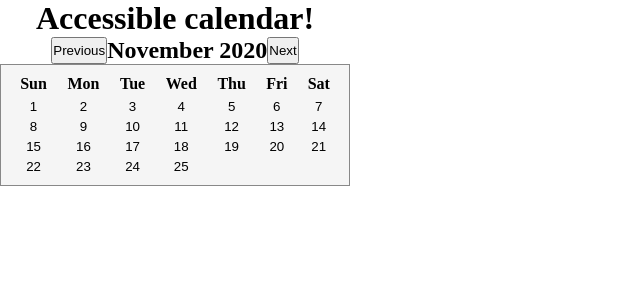
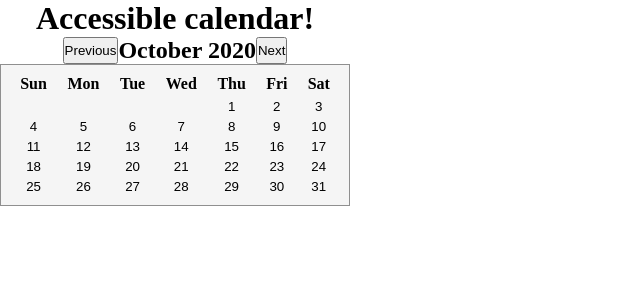
Before and after one commit to AxessLab/accessible-date-picker, a React app: page / in a window 1280 px wide. Both pictures are taken after a click on the button "Previous". Shown: the top 300 px of the page, without its empty margins (0-640 px from the left). Built offline with nearby package versions, Linux system fonts and the light colour scheme; the HTML template or start-up script is replaced by a standard one.

Commit message:
changeMonth function built, basic css added, basic aria added

```diff
--- a/src/components/Calendar.tsx
+++ b/src/components/Calendar.tsx
@@ -1,39 +1,66 @@
-import React, { useEffect, useState } from "react";
+import React, { useState } from "react";
 import ReactDOM from "react-dom";
 import moment from "moment"
 import styles from "../styles/stylesCalendar.css";
 
 import Heading from "./Heading";
-import MonthPicker from "./MonthPicker"
+import MonthPicker from "./MonthPicker";
+import DaysHeading from "./DaysHeading";
 import DatesOfMonth from "./DatesOfMonth";
-import DaysHeading from "./DaysHeading";
-
 
 const Calendar: React.FC = () => {
   const [currentDate] = useState(moment());
-  const [dateObject] = useState({
-    year: currentDate.year(),
-    month: currentDate.month(),
-    date: currentDate.date()
+
+  const [dateObject, setDateObject] = useState({
+    year: +currentDate.year(),
+    month: +currentDate.month(),
+    dates: +currentDate.daysInMonth()
   });
 
-  // const nextMonthHandler = () => {};
+  type changeMonthParameter = "next" | "previous";
+  const changeMonthHandler = (selection: changeMonthParameter) => {
+    let selectedYear = dateObject.year;
+    let selectedMonth = dateObject.month;
 
-  // const previousMonthHandler = () => {};
+    if (selection === "next") {
+      if (selectedMonth + 1 === 12) {
+        selectedYear++;
+        selectedMonth = 0;
+      } else {
+        selectedMonth++;
+      }
+    }
 
-  useEffect(() => {
-    console.log(currentDate);
-    console.log(dateObject)
-  }), [];
+    if (selection === "previous") {
+      if (selectedMonth - 1 >= 0) {
+        selectedMonth--;
+      } else {
+        selectedYear--;
+        selectedMonth = 11;
+      }
+    }
+
+    const selectedDates = +moment(`${selectedYear}-${selectedMonth + 1}`, "YYYY-MM").daysInMonth();
+
+    setDateObject({
+      year: selectedYear,
+      month: selectedMonth,
+      dates: selectedDates
+    });
+
+  };
 
   return (
     <div className={styles.calendarContainer}>
       <Heading />
-      {/* This is where the input is going */}
-      <MonthPicker month={dateObject.month} year={dateObject.year} />
+      <MonthPicker month={dateObject.month} year={dateObject.year} changeMonthHandler={changeMonthHandler} />
       <table id='calendar-table' className={styles.calendarTableContainer}>
         <DaysHeading />
-        <DatesOfMonth year={dateObject.year} month={dateObject.month} daysOfMonth={dateObject.date} />
+        <DatesOfMonth
+          year={dateObject.year}
+          month={dateObject.month}
+          daysOfMonth={dateObject.dates}
+        />
       </table>
     </div>
   );
--- a/src/components/DatesOfMonth.tsx
+++ b/src/components/DatesOfMonth.tsx
@@ -19,7 +19,7 @@ const DatesOfMonth: React.FC<DaysOfMonthsProps> = (props) => {
     const blankCells: JSX.Element[] = [];
     for (let i = 0; i < firstDayOfMonth(); i++) {
         blankCells.push(
-            <td role="presentation">No!</td>
+            <td role="presentation" className={styles.disabled}></td>
         );
     }
 
@@ -27,12 +27,12 @@ const DatesOfMonth: React.FC<DaysOfMonthsProps> = (props) => {
     for (let day = 1; day <= daysOfMonth; day++) {
         datesInMonth.push(
             <td key={day} role="presentation">
-                <button className={styles.calendarCells}>{day}</button>
+                <button className={styles.calendarCells} tabIndex={0} aria-pressed="false">{day}</button>
             </td>
         );
     }
 
-    const totalDateElementsOfCalendar = [...blankCells, ...datesInMonth];
+    const totalDateElementsOfCalendar: JSX.Element[] = [...blankCells, ...datesInMonth];
     const calendarRows: (JSX.Element | JSX.Element[])[] = [];
     let calendarSlots: JSX.Element[] = [];
 
@@ -52,7 +52,7 @@ const DatesOfMonth: React.FC<DaysOfMonthsProps> = (props) => {
     return (
         <tbody role='presentation'>
             { calendarRows.map((date, i) =>
-                (<tr key={i} role="presentation" > {date} </tr>))
+                (<tr key={i} role="presentation"> {date} </tr>))
             }
         </tbody>)
 };
--- a/src/components/DaysHeading.tsx
+++ b/src/components/DaysHeading.tsx
@@ -1,7 +1,7 @@
 import React from "react";
 
 const DaysHeading: React.FC = () => {
-    const weekdaysAbbr = ['Sun', 'Mon', 'Tue', 'Wed', 'Thu', 'Fri', 'Sat'];
+    const weekdaysAbbr = ['Sunday', 'Monday', 'Tueday', 'Wednesday', 'Thursday', 'Friday', 'Saturday'];
 
     return (
         <thead role='presentation'>
@@ -9,7 +9,7 @@ const DaysHeading: React.FC = () => {
                 {weekdaysAbbr.map((day, i) => (
                     <th key={i} scope='col' role='presentation'>
                         <abbr key={i} aria-hidden='true' title={day}>
-                            {day}
+                            {day.slice(0, 3)}
                         </abbr>
                     </th>
                 ))}
--- a/src/components/MonthPicker.tsx
+++ b/src/components/MonthPicker.tsx
@@ -1,22 +1,23 @@
 import React from "react";
 import styles from "../styles/stylesCalendar.css";
 
+type changeMonthParameter = "next" | "previous";
 interface MonthPickerProps {
     month: number;
     year: number;
-
+    changeMonthHandler: (selection: changeMonthParameter) => void;
 }
 
 const monthArray = ['January', 'February', 'March', 'April', 'May', 'June', 'July', 'August', 'September', 'October', 'November', 'December'];
 
 const MonthPicker: React.FC<MonthPickerProps> = (props) => {
-    const { month, year } = props
+    const { month, year, changeMonthHandler } = props
 
     return (
         <div className={styles.monthPickerContainer}>
-            <button>Previous</button>
+            <button onClick={() => { changeMonthHandler("previous") }}>Previous</button>
             <h2 id="month-label" aria-live="polite">{monthArray[month]}{" "}{year}</h2>
-            <button>Next</button>
+            <button onClick={() => { changeMonthHandler("next") }}>Next</button>
         </div>
     );
 };
--- a/src/styles/stylesCalendar.css
+++ b/src/styles/stylesCalendar.css
@@ -2,6 +2,11 @@
   margin: 0;
   padding: 0;
   box-sizing: content-box;
+}
+
+:root {
+  --main: #f5f5f5;
+  --secondary: #8f8f8f;
 }
 
 abbr {
@@ -24,13 +29,17 @@ abbr {
 }
 
 .calendarTableContainer {
-  background-color: #f5f5f5;
-  border: 1px solid #888;
+  background-color: var(--main);
+  border: 1px solid var(--secondary);
   padding: 0.5rem;
 }
 
 .calendarCells {
   border: none;
-  background-color: #f5f5f5;
+  background-color: var(--main);
   width: 100%;
 }
+
+.disabled {
+  background-color: var(--main);
+}
--- a/src/styles/stylesCalendar.css.d.ts
+++ b/src/styles/stylesCalendar.css.d.ts
@@ -3,6 +3,7 @@ declare namespace StylesCalendarCssNamespace {
     calendarCells: string;
     calendarContainer: string;
     calendarTableContainer: string;
+    disabled: string;
     monthPickerContainer: string;
   }
 }
```
